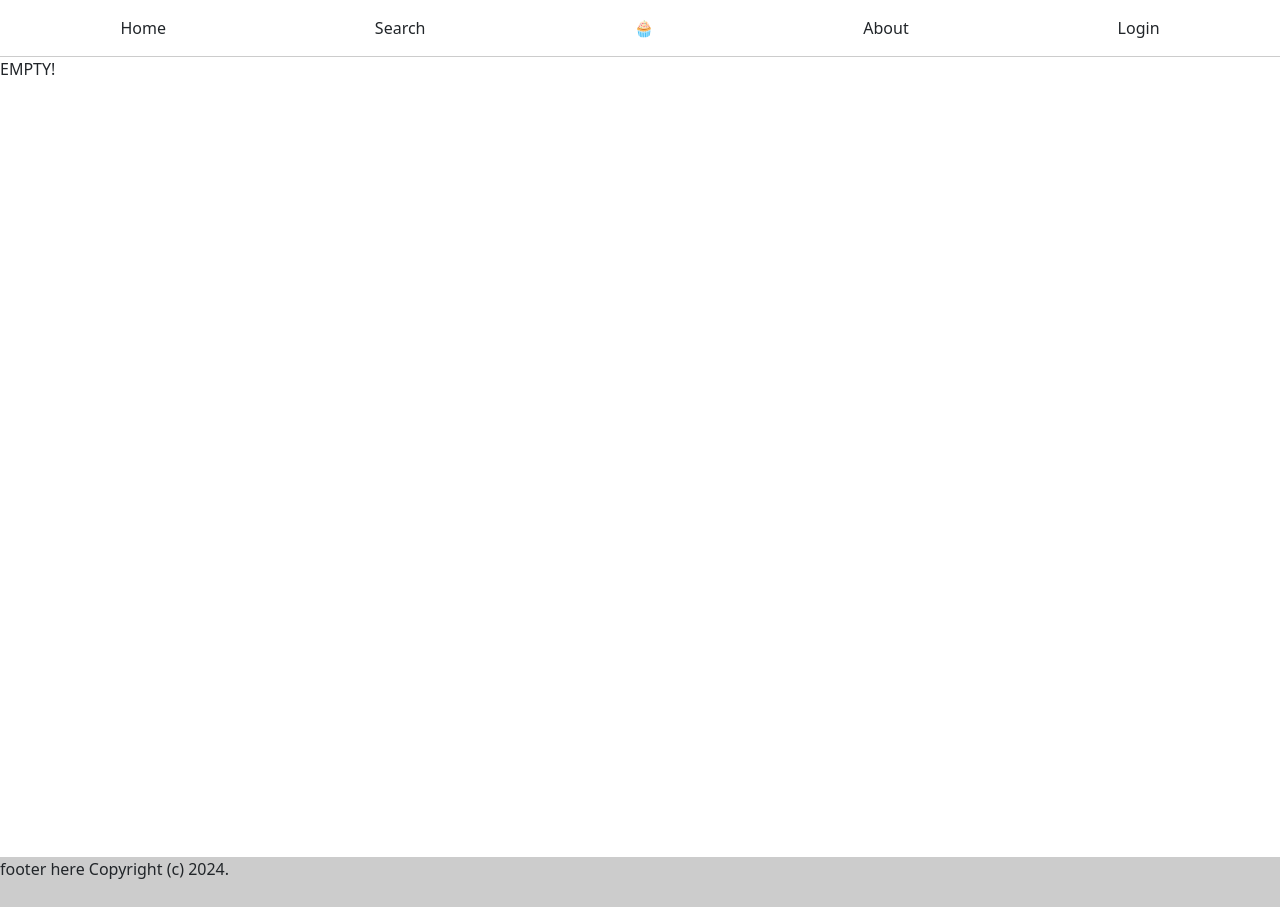
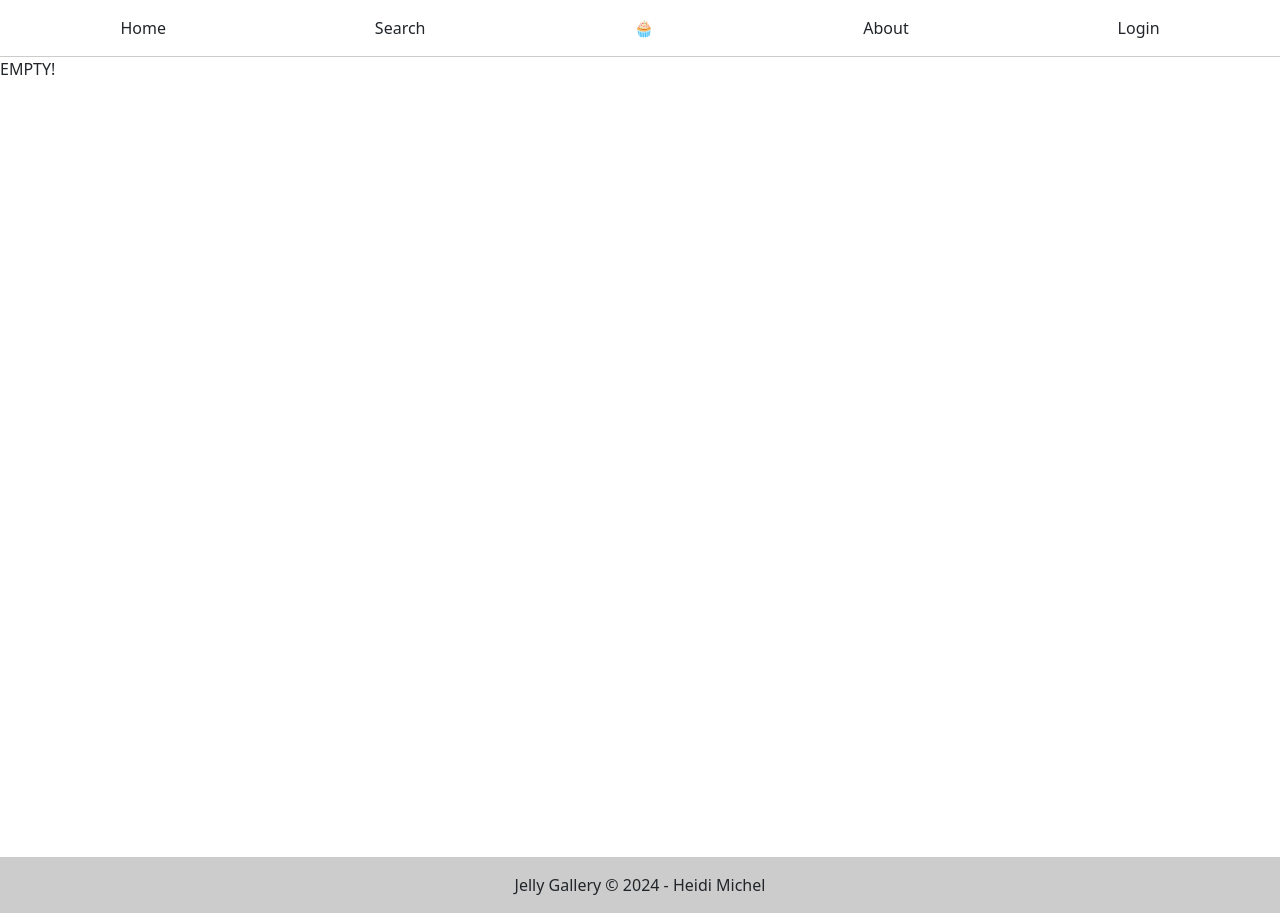
Before and after one commit to heidimichel/jelly-gallery, an Angular app: page / in a window 1280 px wide. Built offline with nearby package versions, Linux system fonts and the light colour scheme.

Commit message:
Add variable + styling to the footer

```diff
--- a/src/jelly/footer/jelly-footer.component.html
+++ b/src/jelly/footer/jelly-footer.component.html
@@ -1,3 +1,3 @@
 <div class="jelly-footer">
-    footer here Copyright (c) 2024.
+    Jelly Gallery © {{ currentYear }} - Heidi Michel
 </div>
--- a/src/jelly/footer/jelly-footer.component.ts
+++ b/src/jelly/footer/jelly-footer.component.ts
@@ -7,5 +7,5 @@ import { Component } from '@angular/core';
   templateUrl: './jelly-footer.component.html',
 })
 export class JellyFooterComponent {
-
+  currentYear = new Date().getFullYear();
 }
--- a/src/styles.scss
+++ b/src/styles.scss
@@ -35,5 +35,6 @@
 .jelly-footer {
   background-color: #ccc;
   width: 100%;
-  height: 50px;
+  padding: 1em;
+  text-align: center;
 }
```
